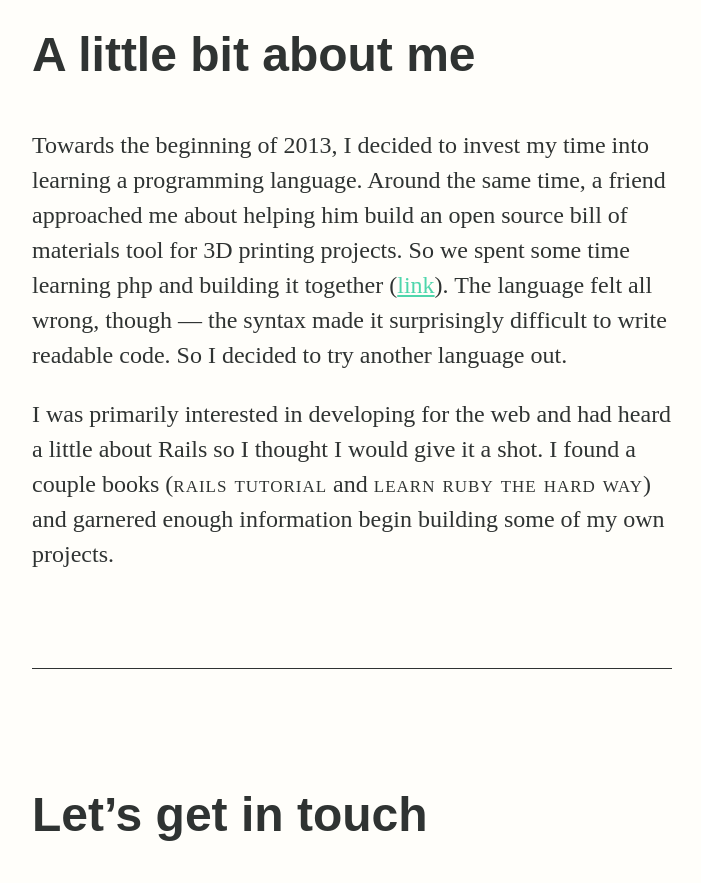
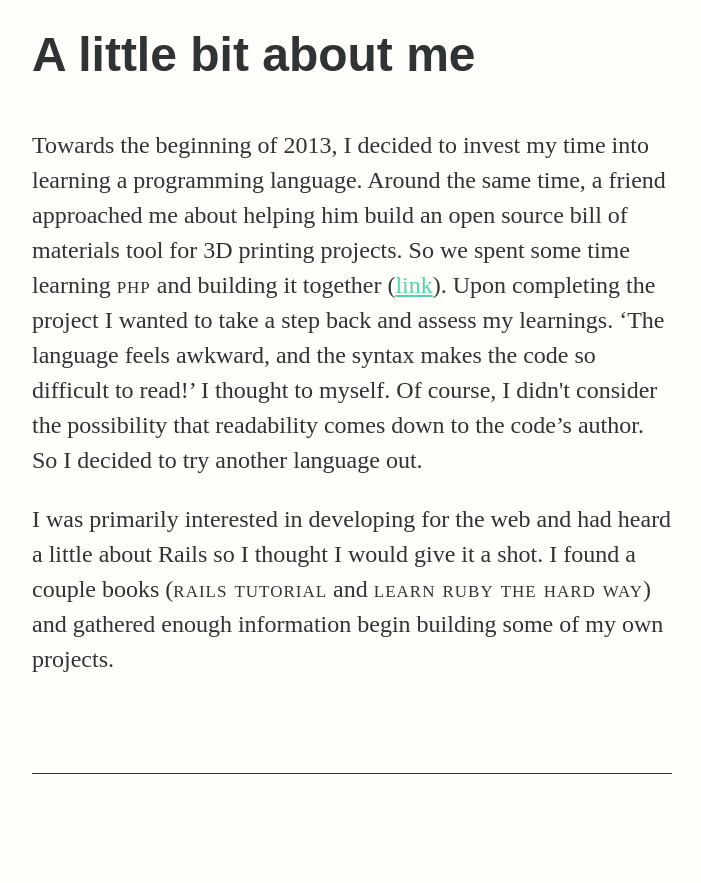
Before and after one commit to dlachasse/dlachasse.github.io, a plain HTML site: page index.html in a window 1280 px wide. Shown: the part 3800-4683 px from the top of the page, without its empty margins (288-989 px from the left). Drawn offline with Linux system fonts and the light colour scheme; files that its build step writes are made by us from their sources.

Commit message:
Update content

```diff
--- a/index.html
+++ b/index.html
@@ -84,9 +84,9 @@
     <div class="about" id="about">
       <h2>A little bit about me</h2>
 
-      <p>Towards the beginning of 2013, I decided to invest my time into learning a programming language. Around the same time, a friend approached me about helping him build an open source bill of materials tool for 3D printing projects. So we spent some time learning php and building it together (<a href="https://github.com/cdaringe/repchill/tree/master/www">link</a>). The language felt all wrong, though — the syntax made it surprisingly difficult to write readable code. So I decided to try another language out.</p>
+      <p>Towards the beginning of 2013, I decided to invest my time into learning a programming language. Around the same time, a friend approached me about helping him build an open source bill of materials tool for 3D printing projects. So we spent some time learning <span class="cap">php</span> and building it together (<a href="https://github.com/dlachasse/repchill/tree/master/www">link</a>). Upon completing the project I wanted to take a step back and assess my learnings. &lsquo;The language feels awkward, and the syntax makes the code so difficult to read!&rsquo; I thought to myself. Of course, I didn't consider the possibility that readability comes down to the code&#8217;s author. So I decided to try another language out.</p>
 
-      <p>I was primarily interested in developing for the web and had heard a little about Rails so I thought I would give it a shot. I found a couple books (<span class="cap">rails tutorial</span> and <span class="cap">learn ruby the hard way</span>) and garnered enough information begin building some of my own projects.</p>
+      <p>I was primarily interested in developing for the web and had heard a little about Rails so I thought I would give it a shot. I found a couple books (<span class="cap">rails tutorial</span> and <span class="cap">learn ruby the hard way</span>) and gathered enough information begin building some of my own projects.</p>
     </div>
 
     <div id="contact">
```
